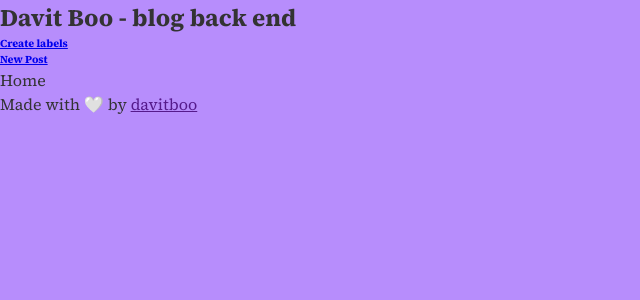
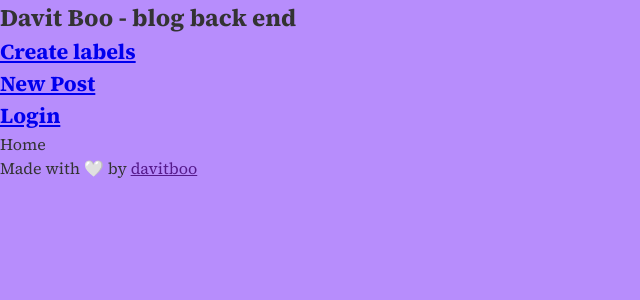
Before and after one commit to DavitBoo/blog-dashboard, a React (Vite) app: page / in a window 1280 px wide. Shown: the top 300 px of the page, without its empty margins (0-640 px from the left). Built offline with nearby package versions, Linux system fonts and the light colour scheme.

Commit message:
details to the login

```diff
--- a/src/Components/Login.jsx
+++ b/src/Components/Login.jsx
@@ -1,5 +1,6 @@
 import React, { useState } from "react";
 import styled from "styled-components";
+import { useNavigate } from "react-router-dom";
 
 const FormContainer = styled.div`
   display: flex;
@@ -37,6 +38,10 @@ export default function Login() {
   const [error, setError] = useState("");
   const [token, setToken] = useState("");
 
+
+  // I use navigate since it is a redirection not a Link
+  const navigate = useNavigate();
+
   const handleLogin = async (e) => {
     e.preventDefault();
 
@@ -55,6 +60,7 @@ export default function Login() {
       if (response.ok) {
         const data = await response.json();
         setToken(data.token);
+        navigate("/");
 
       } else {
         console.error("Failed to log in");
--- a/src/Components/Navbar.jsx
+++ b/src/Components/Navbar.jsx
@@ -15,6 +15,9 @@ export default function Navbar() {
           <Link className="link" to="/new-post">
             <h6>New Post</h6>
           </Link>
+          <Link className="link" to="/login">
+            <h6>Login</h6>
+          </Link>
 
         </div>
       </div>
--- a/src/globalStyles.jsx
+++ b/src/globalStyles.jsx
@@ -95,6 +95,14 @@ body{
 
 }
 
+.links{
+  gap: 2rem;
+}
+
+.links a{
+  font-size: 2rem;
+}
+
 .d-flex{
   display: flex;
 }
```
